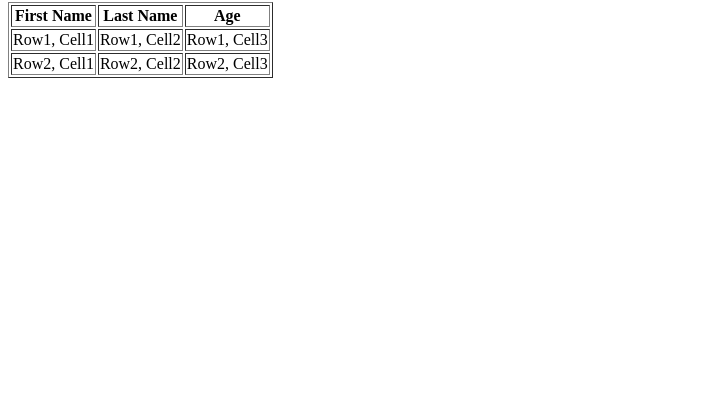
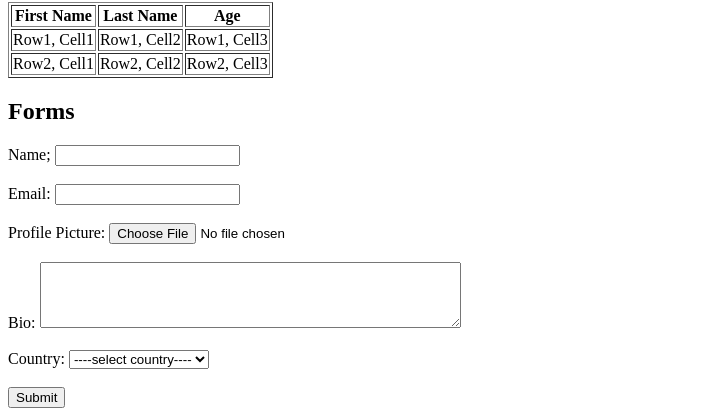
Before and after one commit to theespeedninja/Web-dev, a plain HTML site: page wk2/index.html in a window 1280 px wide. Shown: the part 1237-1650 px from the top of the page, without its empty margins (0-703 px from the left). Before the commit the page ends 1323 px from the top, so only its background shows below. Drawn offline with Linux system fonts and the light colour scheme.

Commit message:
web dev week2

```diff
--- a/wk2/index.html
+++ b/wk2/index.html
@@ -63,5 +63,30 @@
                     </tr>
                 </tbody>
             </table>
+            <h2>Forms</h2>
+            <form action="location" methods="how" enctype="multipart/form-data">
+                <label for="name" >Name;</label>
+                <input type="text" name="name" id="name">
+                <br><br>
+                <label for="email">Email:</label>
+                <input type="email" name="email" id="email">
+                <br><br>
+                <label for="Profile">Profile Picture:</label>
+                <input type="file" name="profile" id="profile">
+                <br><br>
+                <label for="bio">Bio:</label>
+                <textarea name="bio" id="bio" rows="4" cols="50"></textarea>
+                <br><br>
+                <lable for="Country">Country:</lable>
+                <select name="country" id="country">
+                    <option value="">----select country----</option>
+                    <option value="Ghana">Ghana</option>
+                    <option value="Kenya">Kenya</option>
+                    <option value="South Africa">South Africa</option>
+                    <option value="Uganda">Uganda</option>
+                </select>
+                <br><br>
+                <input type="submit" value="Submit">
+            </form>
         </body>
     </html>
```
